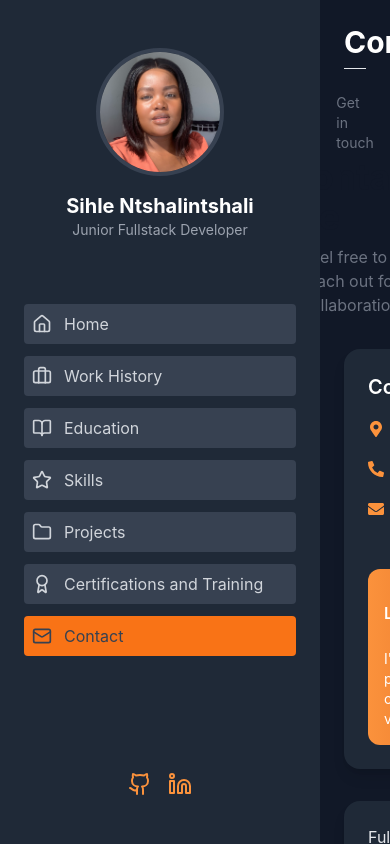
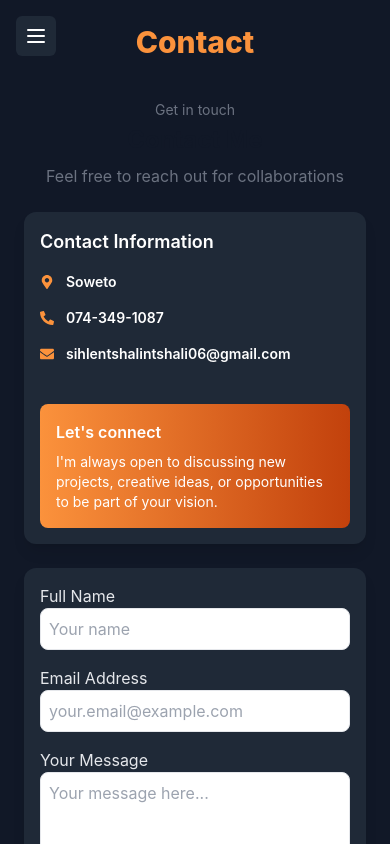
Before and after one commit to Sihle-06/my_portfolio, a React (Create React App) app: page /contact in a window 390 px wide. Built offline with nearby package versions, Linux system fonts and the light colour scheme.

Commit message:
making porfolio mobile responsive

```diff
--- a/src/App.js
+++ b/src/App.js
@@ -33,6 +33,7 @@ const Layout = () => {
             className="w-full"
           >
             <Routes location={location} key={location.pathname}>
+              <Route path="/" element={<Main />} />
               <Route path="/home" element={<Main />} />
               <Route path="/work-history" element={<WorkHistory />} />
               <Route path="/education" element={<Education />} />
--- a/src/components/Certificate.js
+++ b/src/components/Certificate.js
@@ -7,32 +7,27 @@ const Certifications = () => {
     { title: "Microsoft Power Platform Fundamentals", year: "2021", score: "793" },
     { title: "Microsoft Azure Fundamentals", year: "2021", score: "715" },
     { title: "Blue Prism Developer Certification", year: "2021", score: "82%" },
-
   ];
 
   return (
-    <div className="min-h-screen p-8 text-white bg-gray-900">
-      <h1 className="pb-4 mb-10 text-4xl font-extrabold text-center text-orange-400">
-        Certifications & Training
+    <div className="min-h-screen p-4 md:p-8 text-white bg-gray-900 flex flex-col">
+      <h1 className="pb-4 mb-6 text-3xl md:text-4xl font-extrabold text-center text-orange-400">
+        Certificates & Training
       </h1>
-      <div className="grid gap-8 md:grid-cols-2 lg:grid-cols-2">
+      <div className="overflow-auto max-h-[calc(100vh-100px)] px-2">
+        <div className="grid gap-6 sm:grid-cols-1 md:grid-cols-2">
           {certifications.map((cert, index) => (
             <div
               key={index}
-            className="relative p-6 transition-all duration-300 transform bg-gray-800 border border-gray-700 shadow-lg rounded-2xl bg-opacity-90 backdrop-blur-md hover:scale-105 hover:border-orange-400 hover:shadow-orange-500/50"
+              className="relative p-4 md:p-6 transition-all duration-300 transform bg-gray-800 border border-gray-700 shadow-lg rounded-xl md:rounded-2xl bg-opacity-90 backdrop-blur-md hover:scale-105 hover:border-orange-400 hover:shadow-orange-500/50"
             >
-            <div className="absolute top-0 left-0 w-full h-1 bg-gradient-to-r from-orange-500 to-yellow-500 rounded-t-2xl"></div>
-            <h2 className="text-xl font-semibold text-white">{cert.title}</h2>
-            <p className="mt-2 text-gray-400">
+              <div className="absolute top-0 left-0 w-full h-1 bg-gradient-to-r from-orange-500 to-yellow-500 rounded-t-xl md:rounded-t-2xl"></div>
+              <h2 className="text-lg md:text-xl font-semibold text-white">{cert.title}</h2>
+              <p className="mt-2 text-sm md:text-base text-gray-400">
                 <span className="font-medium text-orange-300">Year:</span> {cert.year}
                 {cert.score && (
-                <span className="ml-4 font-medium text-orange-300">
+                  <span className="ml-3 font-medium text-orange-300">
                     | Score: {cert.score}
-                </span>
-              )}
-              {cert.date && (
-                <span className="ml-4 font-medium text-orange-300">
-                  | Date: {cert.date}
                   </span>
                 )}
               </p>
@@ -40,6 +35,7 @@ const Certifications = () => {
           ))}
         </div>
       </div>
+    </div>
   );
 };
 
--- a/src/components/Contact.js
+++ b/src/components/Contact.js
@@ -44,17 +44,24 @@ export default function ContactPage() {
   };
 
   return (
-    <div className="flex flex-col items-center min-h-screen p-6 text-white bg-gray-900">
-      <h1 className="w-full pb-2 mb-6 text-3xl font-bold border-b ">Contact</h1>
-      <h3 className="text-sm text-gray-500">Get in touch</h3>
-      <h1 className="mt-1 text-4xl font-bold text-gray-900">Contact Me</h1>
-      <p className="mt-2 mb-8 text-gray-500">Feel free to reach out for collaborations</p>
+    <div className="flex flex-col items-center h-screen bg-gray-900 text-white">
+      <div className="w-full max-w-5xl overflow-auto flex-grow p-6">
+        <h1 className="pb-4 mb-6 text-3xl md:text-4xl font-extrabold text-center text-orange-400">
+          Contact
+        </h1>
+        <h3 className="text-sm text-gray-500 text-center">Get in touch</h3>
+        <h1 className="mt-1 text-2xl md:text-4xl font-bold text-center text-gray-900">
+          Contact Me
+        </h1>
+        <p className="mt-2 mb-6 text-gray-500 text-center">
+          Feel free to reach out for collaborations
+        </p>
 
-      <div className="grid w-full max-w-4xl gap-8 md:grid-cols-2">
+        <div className="grid gap-6 md:grid-cols-2">
           {/* Contact Information */}
-        <div className="p-6 bg-gray-800 shadow-lg rounded-2xl">
-          <h2 className="mb-4 text-xl font-semibold">Contact Information</h2>
-          <div className="space-y-4">
+          <div className="p-4 md:p-6 bg-gray-800 shadow-lg rounded-xl md:rounded-2xl">
+            <h2 className="mb-4 text-lg md:text-xl font-semibold">Contact Information</h2>
+            <div className="space-y-4 text-sm md:text-base">
               <div className="flex items-center space-x-3">
                 <FaMapMarkerAlt className="text-orange-400" />
                 <span className="font-semibold">Soweto</span>
@@ -68,14 +75,16 @@ export default function ContactPage() {
                 <span className="font-semibold">sihlentshalintshali06@gmail.com</span>
               </div>
             </div>
-          <div className="w-full p-4 mt-12 text-white bg-gradient-to-r from-orange-400 to-orange-700 h-50 rounded-xl">
-            <h3 className="mt-4 font-semibold">Let's connect</h3>
-            <p className="mt-6 text-sm">I'm always open to discussing new projects, creative ideas, or opportunities to be part of your vision.</p>
+            <div className="w-full p-4 mt-10 text-white bg-gradient-to-r from-orange-400 to-orange-700 rounded-lg md:rounded-xl">
+              <h3 className="font-semibold">Let's connect</h3>
+              <p className="mt-2 text-sm md:text-base">
+                I'm always open to discussing new projects, creative ideas, or opportunities to be part of your vision.
+              </p>
             </div>
           </div>
 
           {/* Contact Form */}
-        <div className="p-6 bg-gray-800 shadow-lg rounded-2xl">
+          <div className="p-4 md:p-6 bg-gray-800 shadow-lg rounded-xl md:rounded-2xl">
             <form ref={form} onSubmit={sendEmail} className="space-y-4">
               <div>
                 <label className="block text-gray-200">Full Name</label>
@@ -84,7 +93,7 @@ export default function ContactPage() {
                   name="name"
                   value={formState.name}
                   onChange={handleChange}
-                className="w-full p-3 mt-1 text-gray-600 border rounded-lg"
+                  className="w-full p-2 md:p-3 text-gray-600 border rounded-lg"
                   placeholder="Your name"
                   required
                 />
@@ -96,7 +105,7 @@ export default function ContactPage() {
                   name="email"
                   value={formState.email}
                   onChange={handleChange}
-                className="w-full p-3 mt-1 text-gray-600 border rounded-lg"
+                  className="w-full p-2 md:p-3 text-gray-600 border rounded-lg"
                   placeholder="your.email@example.com"
                   required
                 />
@@ -107,7 +116,7 @@ export default function ContactPage() {
                   name="message"
                   value={formState.message}
                   onChange={handleChange}
-                className="w-full h-32 p-3 mt-1 text-gray-600 border rounded-lg"
+                  className="w-full h-28 md:h-32 p-2 md:p-3 text-gray-600 border rounded-lg"
                   placeholder="Your message here..."
                   required
                 ></textarea>
@@ -115,7 +124,7 @@ export default function ContactPage() {
               <button
                 type="submit"
                 disabled={isSubmitting}
-              className="flex items-center justify-center w-full py-3 text-lg font-semibold text-white rounded-lg bg-gradient-to-r from-orange-400 to-orange-500"
+                className="flex items-center justify-center w-full py-2 md:py-3 text-lg font-semibold text-white rounded-lg bg-gradient-to-r from-orange-400 to-orange-500"
               >
                 {isSubmitting ? "Sending..." : <><FaPaperPlane className="mr-2" /> Send Message</>}
               </button>
@@ -123,5 +132,6 @@ export default function ContactPage() {
           </div>
         </div>
       </div>
+    </div>
   );
 }
--- a/src/components/Education.js
+++ b/src/components/Education.js
@@ -31,19 +31,20 @@ const Education = () => {
         {educationData.map((edu, index) => (
         <div
         key={index}
-            className="relative p-6 transition-all duration-300 transform bg-gray-800 border border-gray-700 shadow-lg rounded-2xl bg-opacity-90 backdrop-blur-md hover:scale-105 hover:border-orange-400 hover:shadow-orange-500/50"
+        className="relative p-4 md:p-6 transition-all duration-300 transform bg-gray-800 border border-gray-700 shadow-lg rounded-xl md:rounded-2xl bg-opacity-90 backdrop-blur-md hover:scale-105 hover:border-orange-400 hover:shadow-orange-500/50 w-full md:w-auto"
       >
-            <div className="absolute top-0 left-0 w-full h-1 bg-gradient-to-r from-orange-500 to-yellow-500 rounded-t-2xl"></div>
-            <h2 className="text-2xl font-bold text-white">{edu.degree}</h2>
-            <p className="mt-1 text-lg font-medium text-orange-400">
+        <div className="absolute top-0 left-0 w-full h-1 bg-gradient-to-r from-orange-500 to-yellow-500 rounded-t-xl md:rounded-t-2xl"></div>
+        <h2 className="text-lg md:text-2xl font-bold text-white">{edu.degree}</h2>
+        <p className="mt-1 text-sm md:text-lg font-medium text-orange-400">
           {edu.institution} | {edu.duration}
         </p>
-            <ul className="mt-4 space-y-2 text-gray-300 list-disc list-inside">
+        <ul className="mt-4 space-y-2 text-sm md:text-base text-gray-300 list-disc list-inside">
           {edu.details.map((item, i) => (
             <li key={i} className="leading-relaxed">{item}</li>
           ))}
         </ul>
       </div>
+
         ))}
       </div>
     </div>
--- a/src/components/Main.js
+++ b/src/components/Main.js
@@ -4,16 +4,19 @@ import profilePic from "../assets/imageCode.png"; // Update with actual path
 
 const Main = () => {
   return (
-    <main className="flex items-center justify-center flex-1 min-h-screen p-10 text-white bg-gray-900">
-      <div className="flex flex-col-reverse items-center max-w-6xl gap-12 md:flex-row">
+    <div className="w-full h-screen overflow-auto">
+      <main className="flex items-center justify-center min-h-screen px-6 py-12 text-white bg-gray-900">
+        <div className="flex flex-col-reverse items-center max-w-6xl gap-8 md:grid md:grid-cols-2 md:items-center">
+
+          {/* TEXT CONTENT */}
           <motion.div
-          className="max-w-lg text-left"
+            className="max-w-md text-center md:text-left"
             initial={{ opacity: 0, y: 20 }}
             animate={{ opacity: 1, y: 0 }}
             transition={{ duration: 1 }}
           >
             <motion.p
-            className="text-sm tracking-widest text-orange-400 uppercase"
+              className="text-xs tracking-widest text-orange-400 uppercase md:text-sm"
               initial={{ opacity: 0, x: -50 }}
               animate={{ opacity: 1, x: 0 }}
               transition={{ duration: 1, delay: 0.2 }}
@@ -21,7 +24,7 @@ const Main = () => {
               Welcome to my world
             </motion.p>
             <motion.h1
-            className="mt-4 text-5xl font-extrabold leading-tight"
+              className="mt-3 text-3xl font-extrabold leading-snug md:text-5xl md:leading-tight"
               initial={{ opacity: 0, x: -50 }}
               animate={{ opacity: 1, x: 0 }}
               transition={{ duration: 1, delay: 0.4 }}
@@ -30,18 +33,17 @@ const Main = () => {
               <span className="text-orange-400">A Junior Fullstack Developer</span>
             </motion.h1>
             <motion.p
-            className="mt-6 text-lg leading-relaxed text-gray-400"
+              className="mt-4 text-sm leading-relaxed text-gray-400 md:text-lg"
               initial={{ opacity: 0, y: 20 }}
               animate={{ opacity: 1, y: 0 }}
               transition={{ duration: 1, delay: 0.6 }}
             >
               A results-driven Software Developer with expertise in full-stack development.
-            Proficient in multiple programming languages and Agile methodologies. Passionate about building scalable applications and contributing
-            to collaborative team environments.
+              Passionate about building scalable applications and contributing to collaborative team environments.
             </motion.p>
             <Link to="/contact" className="block">
               <motion.button
-              className="px-6 py-3 mt-6 font-semibold text-white transition duration-300 bg-orange-500 rounded-lg shadow-md hover:bg-orange-600"
+                className="px-4 py-2 mt-4 text-sm font-semibold text-white transition duration-300 bg-orange-500 rounded-lg shadow-md md:px-6 md:py-3 md:text-base hover:bg-orange-600"
                 whileHover={{ scale: 1.05 }}
                 whileTap={{ scale: 0.95 }}
               >
@@ -49,8 +51,10 @@ const Main = () => {
               </motion.button>
             </Link>
           </motion.div>
+
+          {/* PROFILE IMAGE */}
           <motion.div
-          className="relative overflow-hidden border-4 border-orange-400 rounded-full shadow-lg w-72 h-72 md:w-96 md:h-96"
+            className="relative overflow-hidden border-4 border-orange-400 rounded-full shadow-lg w-48 h-48 md:w-80 md:h-80 md:mx-auto"
             initial={{ opacity: 0, scale: 0.8 }}
             animate={{ opacity: 1, scale: 1 }}
             transition={{ duration: 1, delay: 0.8 }}
@@ -61,8 +65,10 @@ const Main = () => {
               className="object-cover w-full h-full"
             />
           </motion.div>
+
         </div>
       </main>
+    </div>
   );
 };
 
--- a/src/components/Projects.js
+++ b/src/components/Projects.js
@@ -27,30 +27,32 @@ const projects = [
 
 const Projects = () => {
   return (
-    <div className="min-h-screen p-8 text-white bg-gray-900">
-      <h1 className="pb-4 mb-10 text-4xl font-extrabold text-center text-orange-400">
+    <div className="min-h-screen p-4 md:p-8 text-white bg-gray-900 flex flex-col">
+      <h1 className="pb-4 mb-6 text-3xl md:text-4xl font-extrabold text-center text-orange-400">
         Projects
       </h1>
-      <div className="grid gap-8 md:grid-cols-2">
+      <div className="overflow-auto max-h-[calc(100vh-100px)] px-2">
+        <div className="grid gap-6 sm:grid-cols-1 md:grid-cols-2">
           {projects.map((project, index) => (
             <div
               key={index}
-            className="relative p-6 transition-all duration-300 transform bg-gray-800 border border-gray-700 shadow-lg rounded-2xl bg-opacity-90 backdrop-blur-md hover:scale-105 hover:border-orange-400 hover:shadow-orange-500/50"
+              className="relative p-4 md:p-6 transition-all duration-300 transform bg-gray-800 border border-gray-700 shadow-lg rounded-xl md:rounded-2xl bg-opacity-90 backdrop-blur-md hover:scale-105 hover:border-orange-400 hover:shadow-orange-500/50"
             >
-            <div className="absolute top-0 left-0 w-full h-1 bg-gradient-to-r from-orange-500 to-yellow-500 rounded-t-2xl"></div>
+              <div className="absolute top-0 left-0 w-full h-1 bg-gradient-to-r from-orange-500 to-yellow-500 rounded-t-xl md:rounded-t-2xl"></div>
               <div className="flex items-center mb-2 space-x-3">
                 {project.icon}
-              <h2 className="text-2xl font-bold text-white">{project.title}</h2>
+                <h2 className="text-lg md:text-2xl font-bold text-white">{project.title}</h2>
               </div>
               <ul className="mt-4 space-y-2 text-gray-300 list-disc list-inside">
                 {project.details.map((detail, i) => (
-                <li key={i} className="leading-relaxed">{detail}</li>
+                  <li key={i} className="leading-relaxed text-sm md:text-base">{detail}</li>
                 ))}
               </ul>
             </div>
           ))}
         </div>
       </div>
+    </div>
   );
 };
 
--- a/src/components/Sidebar.js
+++ b/src/components/Sidebar.js
@@ -1,34 +1,51 @@
-import { Home, Briefcase, BookOpen, Star, Folder, Award, Mail, Github, Linkedin } from "lucide-react";
+import { useState } from "react";
+import { Home, Briefcase, BookOpen, Star, Folder, Award, Mail, Github, Linkedin, Menu, X } from "lucide-react";
 import { Link, Outlet, useLocation } from "react-router-dom";
 import logo from "../assets/index.jpg";
 
 const Sidebar = () => {
   const location = useLocation();
+  const [isOpen, setIsOpen] = useState(false);
 
   return (
-    <aside className="flex flex-col items-center h-screen p-6 bg-gray-800 w-80">
+    <>
+      {/* Mobile Toggle Button */}
+      <button
+        className="fixed top-4 left-4 z-50 p-2 bg-gray-800 text-white rounded-md md:hidden"
+        onClick={() => setIsOpen(!isOpen)}
+      >
+        {isOpen ? <X size={24} /> : <Menu size={24} />}
+      </button>
+
+      {/* Sidebar */}
+      <aside className={`fixed top-0 left-0 h-full bg-gray-800 w-64 p-6 flex flex-col transform transition-transform md:relative md:translate-x-0 z-40
+        ${isOpen ? "translate-x-0" : "-translate-x-full"}`}>
+
+        {/* Scrollable Content */}
+        <div className="flex-grow overflow-y-auto">
           <img
             src={logo}
             alt="Profile"
-        className="object-cover w-32 h-32 mt-6 border-4 border-gray-700 rounded-full"
+            className="object-cover w-32 h-32 mt-6 border-4 border-gray-700 rounded-full mx-auto"
           />
-      <h1 className="mt-4 text-xl font-bold">Sihle Ntshalintshali</h1>
-      <p className="text-sm text-gray-400">Junior Fullstack Developer</p>
+          <h1 className="mt-4 text-xl font-bold text-center">Sihle Ntshalintshali</h1>
+          <p className="text-sm text-gray-400 text-center">Junior Fullstack Developer</p>
 
           <nav className="w-full my-6 mt-16">
             <ul className="space-y-3">
-          <NavItem to="/home" icon={<Home size={20} />} label="Home" currentPath={location.pathname} />
-          <NavItem to="/work-history" icon={<Briefcase size={20} />} label="Work History" currentPath={location.pathname} />
-          <NavItem to="/education" icon={<BookOpen size={20} />} label="Education" currentPath={location.pathname} />
-          <NavItem to="/skills" icon={<Star size={20} />} label="Skills" currentPath={location.pathname} />
-          <NavItem to="/projects" icon={<Folder size={20} />} label="Projects" currentPath={location.pathname} />
-          <NavItem to="/certifications" icon={<Award size={20} />} label="Certifications and Training" currentPath={location.pathname} />
-          <NavItem to="/contact" icon={<Mail size={20} />} label="Contact" currentPath={location.pathname} />
+              <NavItem to="/home" icon={<Home size={20} />} label="Home" currentPath={location.pathname} setIsOpen={setIsOpen} />
+              <NavItem to="/work-history" icon={<Briefcase size={20} />} label="Work History" currentPath={location.pathname} setIsOpen={setIsOpen} />
+              <NavItem to="/education" icon={<BookOpen size={20} />} label="Education" currentPath={location.pathname} setIsOpen={setIsOpen} />
+              <NavItem to="/skills" icon={<Star size={20} />} label="Skills" currentPath={location.pathname} setIsOpen={setIsOpen} />
+              <NavItem to="/projects" icon={<Folder size={20} />} label="Projects" currentPath={location.pathname} setIsOpen={setIsOpen} />
+              <NavItem to="/certifications" icon={<Award size={20} />} label="Certifications and Training" currentPath={location.pathname} setIsOpen={setIsOpen} />
+              <NavItem to="/contact" icon={<Mail size={20} />} label="Contact" currentPath={location.pathname} setIsOpen={setIsOpen} />
             </ul>
           </nav>
+        </div>
 
-      {/* Social Links */}
-      <div className="flex pb-6 mt-auto space-x-4">
+        {/* Social Links at the Bottom */}
+        <div className="flex justify-center pb-6 mt-auto space-x-4">
           <a href="https://github.com/Sihle-06" target="_blank" rel="noopener noreferrer">
             <Github className="w-6 h-6 text-orange-400 hover:text-white" />
           </a>
@@ -36,16 +53,17 @@ const Sidebar = () => {
             <Linkedin className="w-6 h-6 text-orange-400 hover:text-white" />
           </a>
         </div>
+      </aside>
+
       <Outlet />
-    </aside>
+    </>
   );
 };
 
-const NavItem = ({ to, icon, label, currentPath }) => {
+const NavItem = ({ to, icon, label, currentPath, setIsOpen }) => {
   const isActive = currentPath === to;
-
   return (
-    <Link to={to} className="block">
+    <Link to={to} className="block" onClick={() => setIsOpen(false)}>
       <div className={`flex items-center p-2 space-x-3 rounded cursor-pointer
         ${isActive ? "bg-orange-500 text-gray-700" : "bg-gray-700 text-gray-300"}
         hover:bg-orange-400 hover:text-white transition`}>
--- a/src/components/Skills.js
+++ b/src/components/Skills.js
@@ -57,25 +57,26 @@ const KeySkills = () => {
   ];
 
   return (
-    <div className="min-h-screen p-8 text-white bg-gray-900">
-      <h1 className="pb-4 mb-10 text-4xl font-extrabold text-center text-orange-400">
+    <div className="min-h-screen p-4 md:p-8 text-white bg-gray-900 flex flex-col">
+      <h1 className="pb-4 mb-6 text-3xl md:text-4xl font-extrabold text-center text-orange-400">
         Key Skills
       </h1>
-      <div className="grid gap-8 md:grid-cols-2 lg:grid-cols-3">
+      <div className="overflow-auto max-h-[calc(100vh-100px)] px-2">
+        <div className="grid gap-6 sm:grid-cols-1 md:grid-cols-2 lg:grid-cols-3">
           {skillsData.map((skillGroup, index) => (
             <div
               key={index}
-            className="relative p-6 transition-all duration-300 transform bg-gray-800 border border-gray-700 shadow-lg rounded-2xl bg-opacity-90 backdrop-blur-md hover:scale-105 hover:border-orange-400 hover:shadow-orange-500/50"
+              className="relative p-4 md:p-6 transition-all duration-300 transform bg-gray-800 border border-gray-700 shadow-lg rounded-xl md:rounded-2xl bg-opacity-90 backdrop-blur-md hover:scale-105 hover:border-orange-400 hover:shadow-orange-500/50"
             >
-            <div className="absolute top-0 left-0 w-full h-1 bg-gradient-to-r from-orange-500 to-yellow-500 rounded-t-2xl"></div>
-            <h2 className="text-2xl font-semibold text-white">
+              <div className="absolute top-0 left-0 w-full h-1 bg-gradient-to-r from-orange-500 to-yellow-500 rounded-t-xl md:rounded-t-2xl"></div>
+              <h2 className="text-lg md:text-2xl font-semibold text-white">
                 {skillGroup.category}
               </h2>
               <div className="flex flex-wrap gap-2 mt-4">
                 {skillGroup.skills.map((skill, i) => (
                   <span
                     key={i}
-                  className="px-4 py-1 text-sm font-medium text-gray-300 transition-all bg-gray-700 rounded-full shadow-md hover:bg-orange-500 hover:text-white"
+                    className="px-3 py-1 text-xs md:text-sm font-medium text-gray-300 transition-all bg-gray-700 rounded-full shadow-md hover:bg-orange-500 hover:text-white"
                   >
                     {skill}
                   </span>
@@ -85,6 +86,7 @@ const KeySkills = () => {
           ))}
         </div>
       </div>
+    </div>
   );
 };
 
--- a/src/components/WorkHistory.js
+++ b/src/components/WorkHistory.js
@@ -39,31 +39,33 @@ const WorkHistory = () => {
   ];
 
   return (
-    <div className="min-h-screen p-8 text-white bg-gray-900">
+    <div className="min-h-screen p-8 text-white bg-gray-900 overflow-auto">
       <h1 className="pb-4 mb-10 text-4xl font-extrabold text-center text-orange-400">
         Work Experience
       </h1>
-      <div className="grid gap-8 md:grid-cols-2">
+      <div className="grid gap-8 md:grid-cols-2 overflow-y-auto max-h-[80vh]">
         {experiences.map((exp, index) => (
           <div
           key={index}
-            className="relative p-6 transition-all duration-300 transform bg-gray-800 border border-gray-700 shadow-lg rounded-2xl bg-opacity-90 backdrop-blur-md hover:scale-105 hover:border-orange-400 hover:shadow-orange-500/50"
+          className="relative p-4 md:p-6 transition-all duration-300 transform bg-gray-800 border border-gray-700 shadow-lg rounded-xl md:rounded-2xl bg-opacity-90 backdrop-blur-md hover:scale-105 hover:border-orange-400 hover:shadow-orange-500/50 w-full md:w-auto"
         >
-            <div className="absolute top-0 left-0 w-full h-1 bg-gradient-to-r from-orange-500 to-yellow-500 rounded-t-2xl"></div>
-            <h2 className="text-2xl font-bold text-white">{exp.title}</h2>
-            <p className="mt-1 text-lg font-medium text-orange-400">
+          <div className="absolute top-0 left-0 w-full h-1 bg-gradient-to-r from-orange-500 to-yellow-500 rounded-t-xl md:rounded-t-2xl"></div>
+          <h2 className="text-lg md:text-2xl font-bold text-white">{exp.title}</h2>
+          <p className="mt-1 text-sm md:text-lg font-medium text-orange-400">
             {exp.company} | {exp.duration}
           </p>
-            <ul className="mt-4 space-y-2 text-gray-300 list-disc list-inside">
+          <ul className="mt-4 space-y-2 text-sm md:text-base text-gray-300 list-disc list-inside">
             {exp.responsibilities.map((item, i) => (
               <li key={i} className="leading-relaxed">{item}</li>
             ))}
           </ul>
         </div>
+
         ))}
       </div>
     </div>
   );
+
 };
 
 export default WorkHistory;
```
Also changed, not shown: src/components/theOtherFile.js (added), 1 other file (tests, documents, lock files or other folders). Lines whose indentation alone changed are shown as unchanged.
